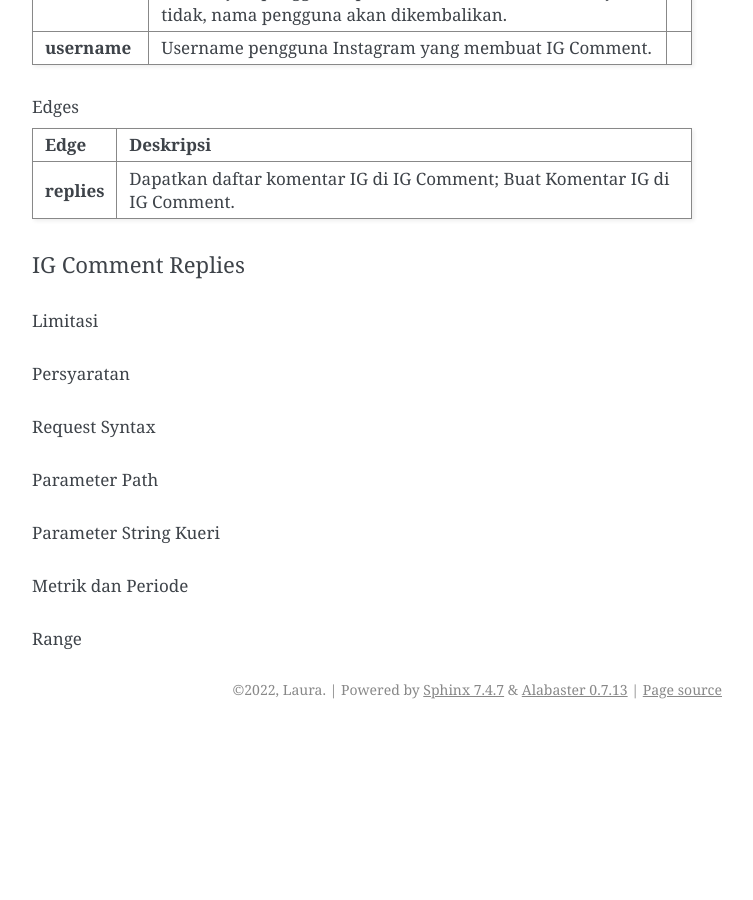
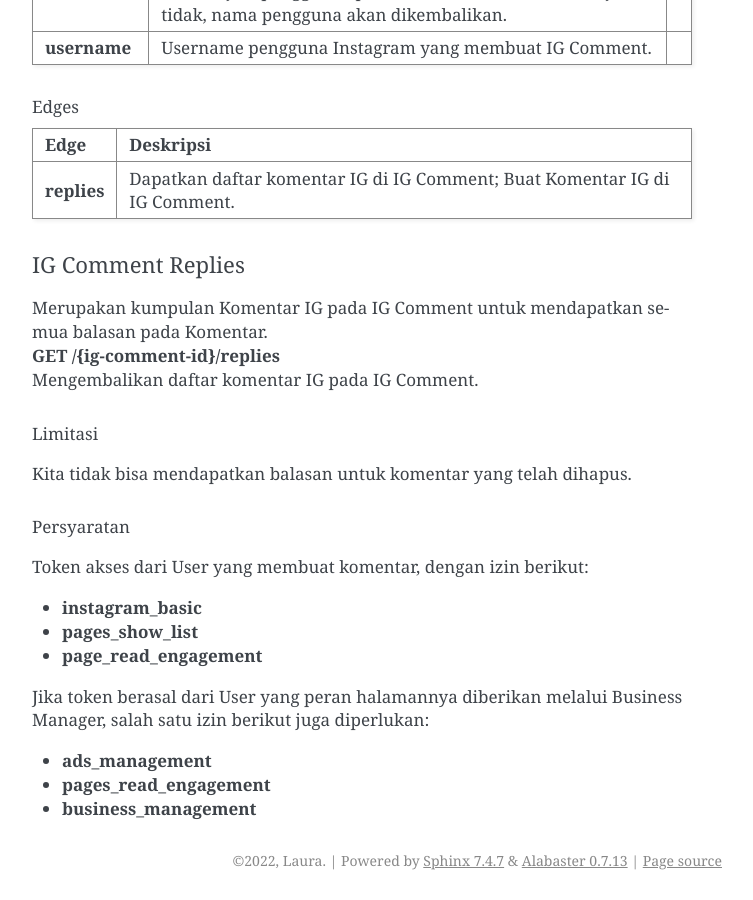
Before and after one commit to syrico/dokumentasi_data_widyaanalytics, a Sphinx documentation site: the page built from docs/source/myfile.md, in a window 1280 px wide and 900 px high, scrolled down 45340 px. Shown: the whole window, without its empty margins (388-1141 px from the left). Built offline with Sphinx 7.4.7, drawn with Linux system fonts in a browser that asks for light colours; before the commit the page ends 46069 px from its top, so only the background shows below that; some of the changed text lies outside the part shown.

Commit message:
up IG Comment Replies

```diff
--- a/docs/source/myfile.md
+++ b/docs/source/myfile.md
@@ -891,10 +891,22 @@ GET https://graph.facebook.com/{api-version}/{ig-comment-id}
 
 #### IG Comment Replies
 
+Merupakan kumpulan Komentar IG pada IG Comment untuk mendapatkan semua balasan pada Komentar.<br />
+**GET /{ig-comment-id}/replies** <br />
+Mengembalikan daftar komentar IG pada IG Comment.
+
 ##### Limitasi
+
+Kita tidak bisa mendapatkan balasan untuk komentar yang telah dihapus.
+
 ##### Persyaratan
-##### Request Syntax
-##### Parameter Path
-##### Parameter String Kueri
-##### Metrik dan Periode
-##### Range
+
+Token akses dari User yang membuat komentar, dengan izin berikut:
+- **instagram_basic**
+- **pages_show_list**
+- **page_read_engagement**
+
+Jika token berasal dari User yang peran halamannya diberikan melalui Business Manager, salah satu izin berikut juga diperlukan:
+- **ads_management**
+- **pages_read_engagement**
+- **business_management**
```
